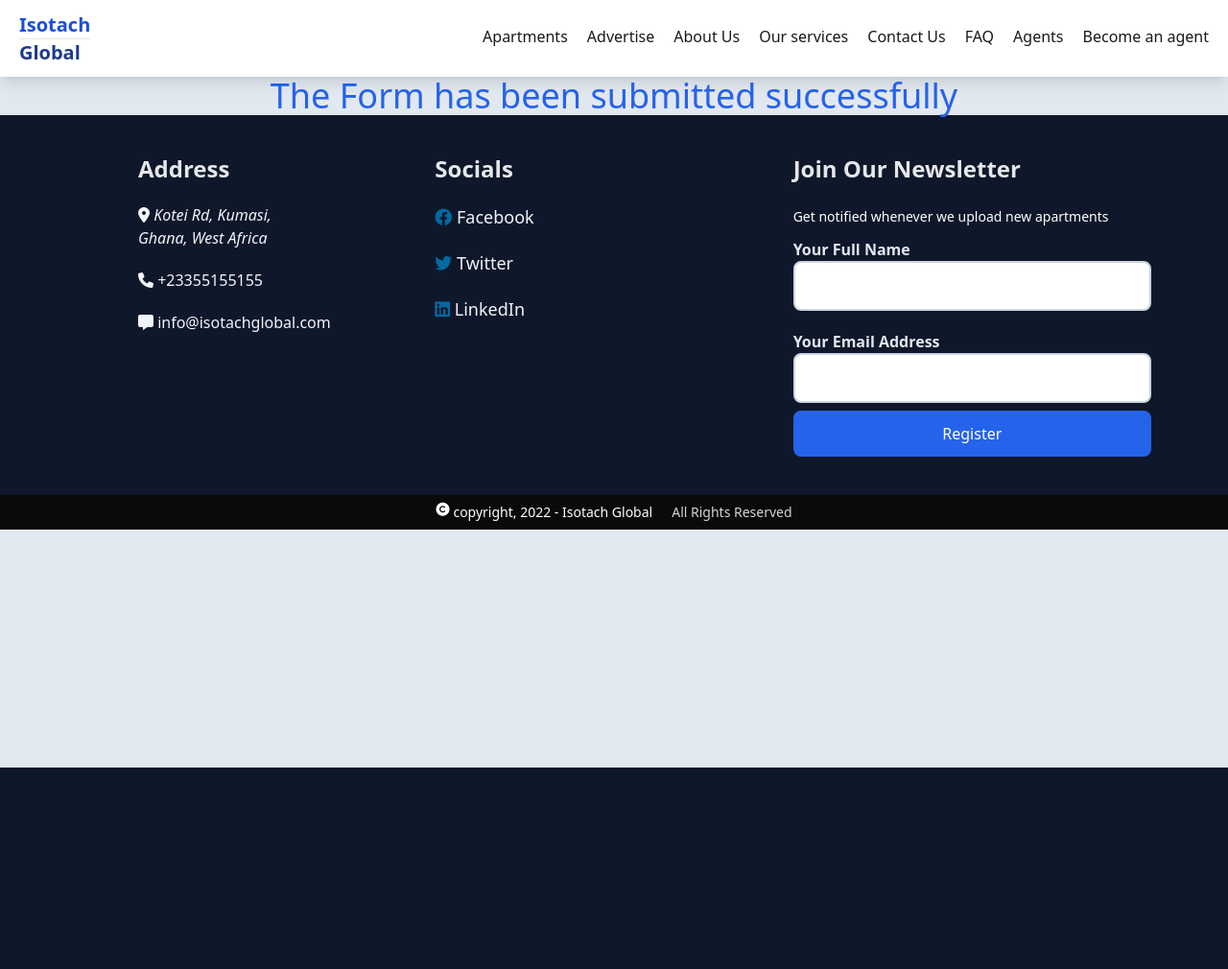
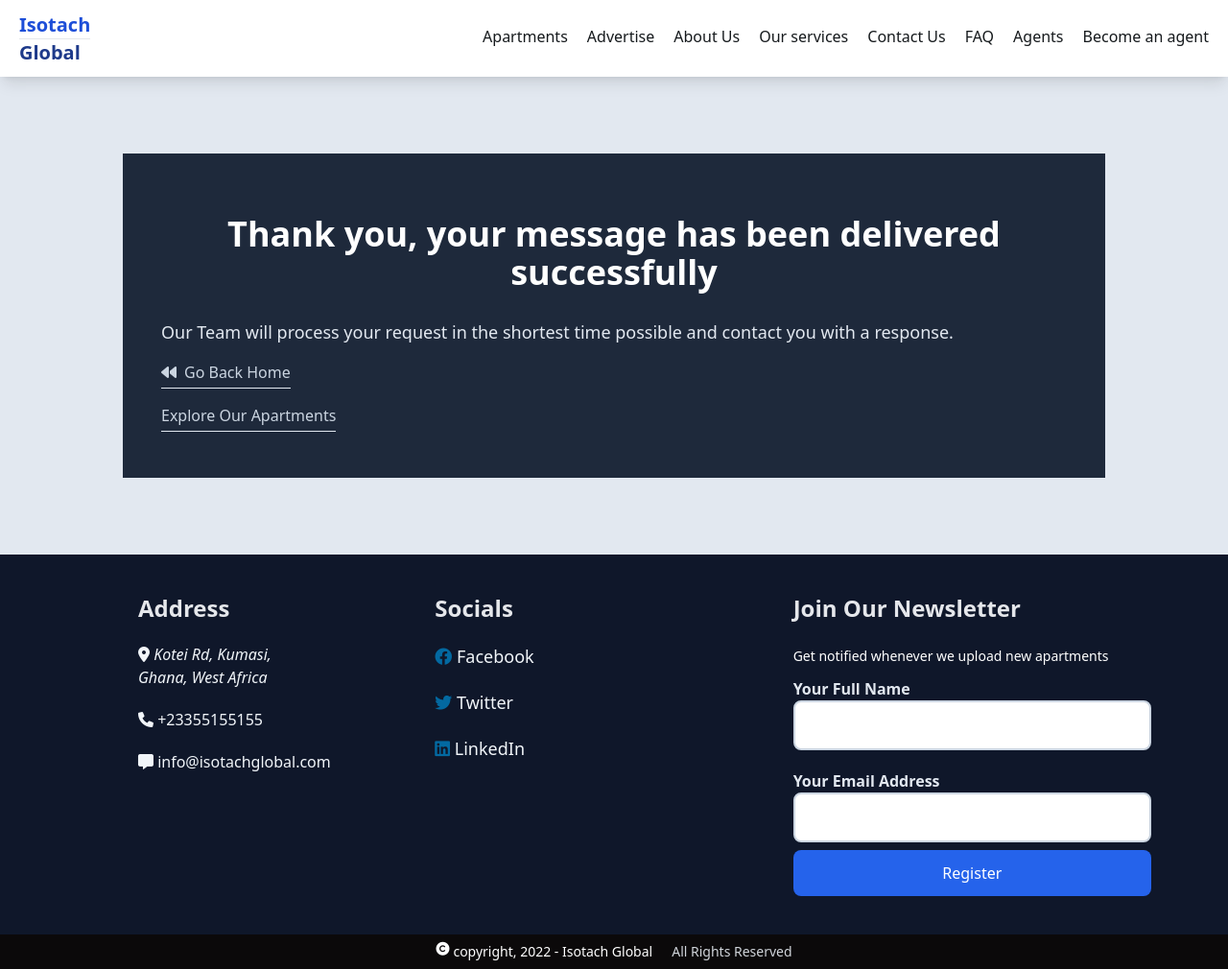
Before and after one commit to Gabriel-Rockson/isotach-global, a Django app: template templates/contact/contact-success.html in a window 1280 px wide. Shown: the whole page at 96% size. Before the commit the page ends 800 px from the top, so only its background shows below. Run offline with Django 3.2, Linux system fonts and the light colour scheme; the template is opened without the code that fills it, so the values that code supplies are empty; parts of the project's set-up code (start-up, migrations or seed data) failed here and were passed over.

Commit message:
Style the contact and newsletter signup signup success pages

```diff
--- a/jstoolchain/css/global.css
+++ b/jstoolchain/css/global.css
@@ -214,3 +214,8 @@
 .newsletter-form-label {
   @apply text-slate-200 font-bold text-base;
 }
+
+/* Contact Success Page */
+.contact-success-link {
+  @apply text-sm md:text-base border-b border-slate-200 text-slate-300 hover:text-white capitalize flex py-1 w-max space-x-2;
+}
--- a/static/css/tailwind/global.css
+++ b/static/css/tailwind/global.css
@@ -436,6 +436,14 @@ Ensure the default browser behavior of the `hidden` attribute.
   margin-top: 2.5rem;
   margin-bottom: 2.5rem;
 }
+.my-20 {
+  margin-top: 5rem;
+  margin-bottom: 5rem;
+}
+.mx-5 {
+  margin-left: 1.25rem;
+  margin-right: 1.25rem;
+}
 .mb-5 {
   margin-bottom: 1.25rem;
 }
@@ -465,6 +473,9 @@ Ensure the default browser behavior of the `hidden` attribute.
 }
 .mb-8 {
   margin-bottom: 2rem;
+}
+.mt-3 {
+  margin-top: 0.75rem;
 }
 .mt-8 {
   margin-top: 2rem;
@@ -678,13 +689,13 @@ Ensure the default browser behavior of the `hidden` attribute.
   --tw-bg-opacity: 1;
   background-color: rgb(29 78 216 / var(--tw-bg-opacity));
 }
+.bg-slate-800 {
+  --tw-bg-opacity: 1;
+  background-color: rgb(30 41 59 / var(--tw-bg-opacity));
+}
 .bg-red-600 {
   --tw-bg-opacity: 1;
   background-color: rgb(220 38 38 / var(--tw-bg-opacity));
-}
-.bg-slate-800 {
-  --tw-bg-opacity: 1;
-  background-color: rgb(30 41 59 / var(--tw-bg-opacity));
 }
 .bg-slate-600 {
   --tw-bg-opacity: 1;
@@ -745,6 +756,14 @@ Ensure the default browser behavior of the `hidden` attribute.
   padding-top: 1rem;
   padding-bottom: 1rem;
 }
+.py-12 {
+  padding-top: 3rem;
+  padding-bottom: 3rem;
+}
+.px-10 {
+  padding-left: 2.5rem;
+  padding-right: 2.5rem;
+}
 .py-16 {
   padding-top: 4rem;
   padding-bottom: 4rem;
@@ -794,10 +813,6 @@ Ensure the default browser behavior of the `hidden` attribute.
   font-size: 1rem;
   line-height: 1.5rem;
 }
-.text-4xl {
-  font-size: 2.25rem;
-  line-height: 2.5rem;
-}
 .text-5xl {
   font-size: 3rem;
   line-height: 1;
@@ -913,21 +928,21 @@ Ensure the default browser behavior of the `hidden` attribute.
   --tw-text-opacity: 1;
   color: rgb(11 9 10 / var(--tw-text-opacity));
 }
+.text-fuchsia-600 {
+  --tw-text-opacity: 1;
+  color: rgb(192 38 211 / var(--tw-text-opacity));
+}
+.text-green-800 {
+  --tw-text-opacity: 1;
+  color: rgb(22 101 52 / var(--tw-text-opacity));
+}
+.text-slate-300 {
+  --tw-text-opacity: 1;
+  color: rgb(203 213 225 / var(--tw-text-opacity));
+}
 .text-blue-600 {
   --tw-text-opacity: 1;
   color: rgb(37 99 235 / var(--tw-text-opacity));
-}
-.text-fuchsia-600 {
-  --tw-text-opacity: 1;
-  color: rgb(192 38 211 / var(--tw-text-opacity));
-}
-.text-green-800 {
-  --tw-text-opacity: 1;
-  color: rgb(22 101 52 / var(--tw-text-opacity));
-}
-.text-slate-300 {
-  --tw-text-opacity: 1;
-  color: rgb(203 213 225 / var(--tw-text-opacity));
 }
 .text-slate-50 {
   --tw-text-opacity: 1;
@@ -2111,40 +2126,68 @@ Ensure the default browser behavior of the `hidden` attribute.
   color: rgb(226 232 240 / var(--tw-text-opacity));
 }
 
+/* Contact Success Page */
+.contact-success-link {
+  display: flex;
+  width: -webkit-max-content;
+  width: -moz-max-content;
+  width: max-content;
+}
+.contact-success-link > :not([hidden]) ~ :not([hidden]) {
+  --tw-space-x-reverse: 0;
+  margin-right: calc(0.5rem * var(--tw-space-x-reverse));
+  margin-left: calc(0.5rem * calc(1 - var(--tw-space-x-reverse)));
+}
+.contact-success-link {
+  border-bottom-width: 1px;
+  --tw-border-opacity: 1;
+  border-color: rgb(226 232 240 / var(--tw-border-opacity));
+  padding-top: 0.25rem;
+  padding-bottom: 0.25rem;
+  font-size: 0.875rem;
+  line-height: 1.25rem;
+  text-transform: capitalize;
+  --tw-text-opacity: 1;
+  color: rgb(203 213 225 / var(--tw-text-opacity));
+}
+.contact-success-link:hover {
+  --tw-text-opacity: 1;
+  color: rgb(255 255 255 / var(--tw-text-opacity));
+}
+@media (min-width: 768px) {
+
+  .contact-success-link {
+    font-size: 1rem;
+    line-height: 1.5rem;
+  }
+}
 .hover\:bg-blue-700:hover {
   --tw-bg-opacity: 1;
   background-color: rgb(29 78 216 / var(--tw-bg-opacity));
 }
-
 .hover\:bg-fuchsia-700:hover {
   --tw-bg-opacity: 1;
   background-color: rgb(162 28 175 / var(--tw-bg-opacity));
 }
-
 .hover\:bg-blue-600:hover {
   --tw-bg-opacity: 1;
   background-color: rgb(37 99 235 / var(--tw-bg-opacity));
 }
-
 .hover\:bg-slate-800:hover {
   --tw-bg-opacity: 1;
   background-color: rgb(30 41 59 / var(--tw-bg-opacity));
 }
-
 .focus\:border-2:focus {
   border-width: 2px;
 }
-
 .focus\:border-blue-600:focus {
   --tw-border-opacity: 1;
   border-color: rgb(37 99 235 / var(--tw-border-opacity));
 }
-
 .focus\:outline-none:focus {
   outline: 2px solid transparent;
   outline-offset: 2px;
 }
-
 @media (min-width: 640px) {
 
   .sm\:w-3\/5 {
@@ -2160,7 +2203,6 @@ Ensure the default browser behavior of the `hidden` attribute.
     line-height: 2.5rem;
   }
 }
-
 @media (min-width: 768px) {
 
   .md\:col-span-2 {
@@ -2278,16 +2320,21 @@ Ensure the default browser behavior of the `hidden` attribute.
     line-height: 2rem;
   }
 
+  .md\:text-4xl {
+    font-size: 2.25rem;
+    line-height: 2.5rem;
+  }
+
+  .md\:text-lg {
+    font-size: 1.125rem;
+    line-height: 1.75rem;
+  }
+
   .md\:text-5xl {
     font-size: 3rem;
     line-height: 1;
   }
 
-  .md\:text-lg {
-    font-size: 1.125rem;
-    line-height: 1.75rem;
-  }
-
   .md\:text-3xl {
     font-size: 1.875rem;
     line-height: 2.25rem;
@@ -2298,7 +2345,6 @@ Ensure the default browser behavior of the `hidden` attribute.
     line-height: 1.5rem;
   }
 }
-
 @media (min-width: 1024px) {
 
   .lg\:relative {
@@ -2367,6 +2413,10 @@ Ensure the default browser behavior of the `hidden` attribute.
 
   .lg\:w-1\/12 {
     width: 8.333333%;
+  }
+
+  .lg\:w-4\/5 {
+    width: 80%;
   }
 
   .lg\:w-11\/12 {
@@ -2489,7 +2539,6 @@ Ensure the default browser behavior of the `hidden` attribute.
     box-shadow: var(--tw-ring-offset-shadow, 0 0 #0000), var(--tw-ring-shadow, 0 0 #0000), var(--tw-shadow);
   }
 }
-
 @media (min-width: 1280px) {
 
   .xl\:block {
@@ -2509,7 +2558,6 @@ Ensure the default browser behavior of the `hidden` attribute.
     padding-right: 10rem;
   }
 }
-
 @media (min-width: 1536px) {
 
   .\32xl\:hidden {
--- a/templates/contact/contact-success.html
+++ b/templates/contact/contact-success.html
@@ -5,6 +5,20 @@
 
 {% block content %}
 
-<h1 class="text-4xl text-blue-600 text-center">The Form has been submitted successfully</h1>
+<div class="my-20 flex justify-around">
+  <div class="bg-slate-800 mx-5 self-center lg:w-4/5 xl:3/5 py-12 px-10">
+    <h2 class="text-2xl md:text-4xl text-white py-4 font-semibold text-center">Thank you, your message has been delivered successfully</h2>
+    <p class="text-base md:text-lg text-slate-200 py-3">Our Team will process your request in the shortest time possible and contact you with a response.</p>
+
+    <div class="">
+      <a class="contact-success-link" href="{% url 'pages:homepage' %}">
+        <i class=" self-center fa-solid fa-backward"></i><span>go back home</span>
+      </a>
+      <a class="contact-success-link mt-3" href="{% url 'apartments:list-apartments' %}">
+       <span>explore our apartments</span>
+      </a>
+    </div>
+  </div>
+</div>
 
 {% endblock content %}
```
Also changed, not shown: templates/contact/newsletter-success.html (+15 -2 lines).
